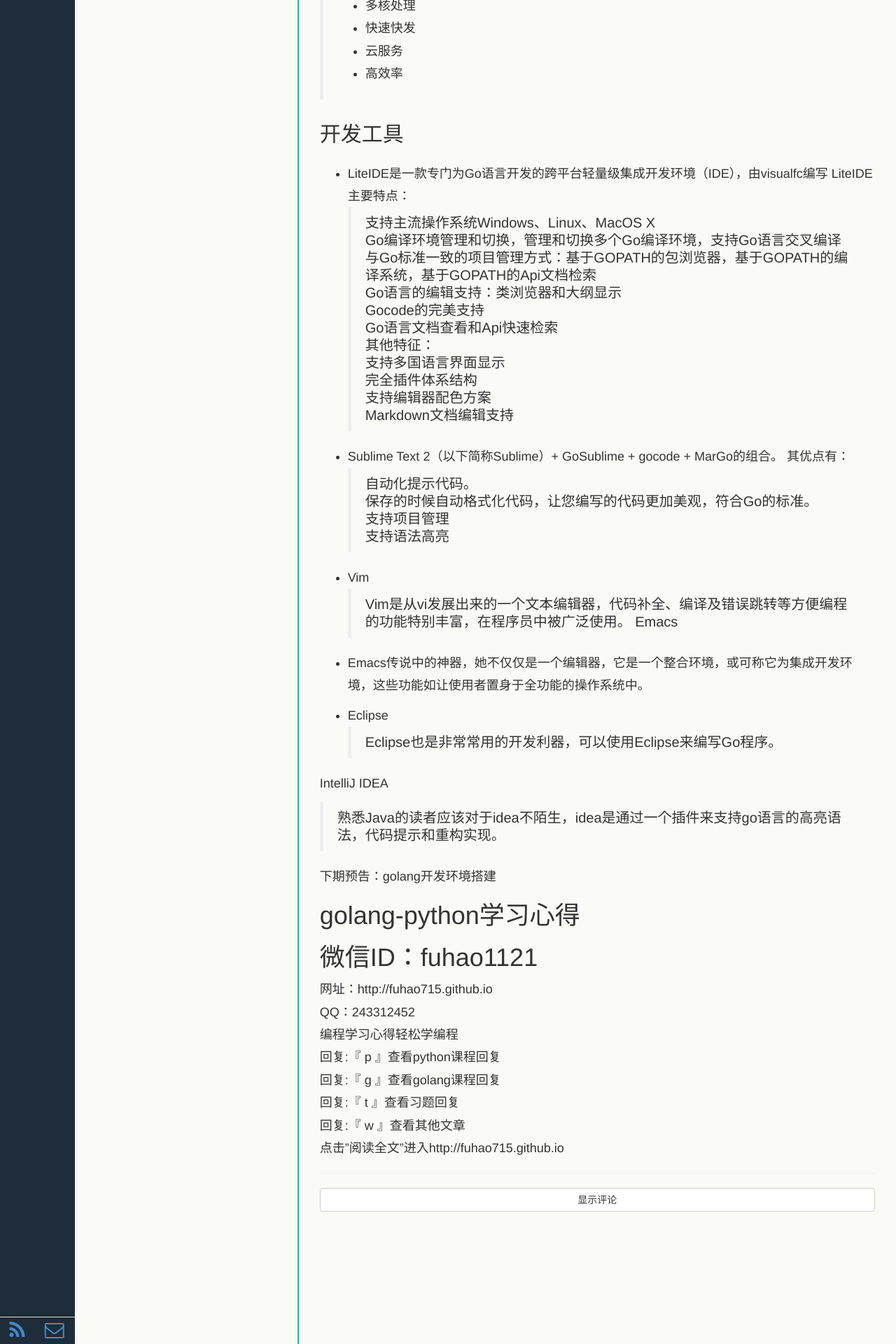
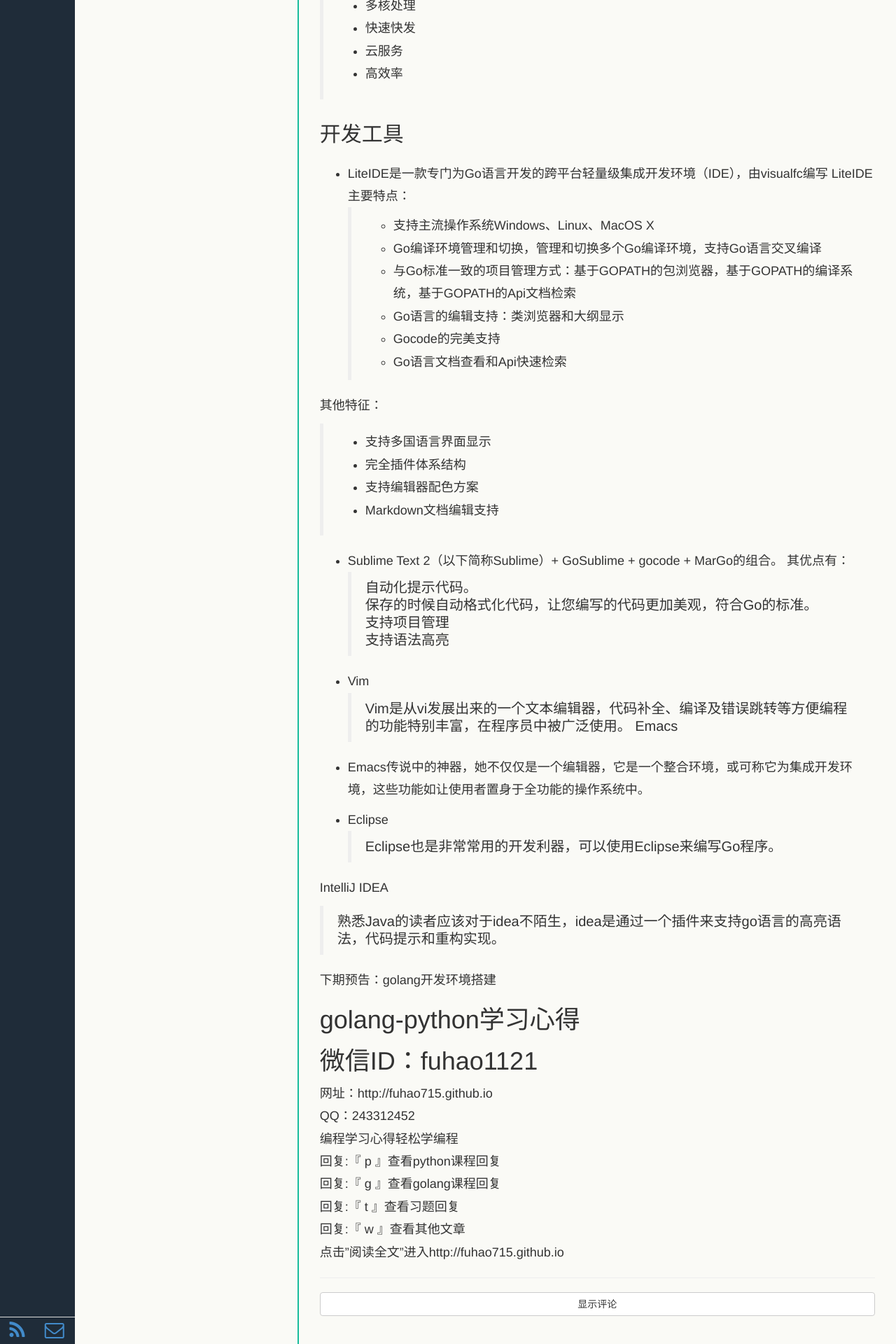
Before and after one commit to fuhao715/fuhao715.github.io, a Jekyll site: the page built from _posts/Technology/golang/2014-03-17-golang-next-c.md, in a window 1280 px wide. Shown: the part 2264-4184 px from the top of the page at 70% size. Built offline with Jekyll 4.4.1, drawn with Linux system fonts in a browser that asks for light colours; Markdown is read by kramdown in place of the engine named in the settings.

Commit message:
格式化

```diff
--- a/_posts/Technology/golang/2014-03-17-golang-next-c.md
+++ b/_posts/Technology/golang/2014-03-17-golang-next-c.md
@@ -77,17 +77,18 @@ Go语言在Go1版本上支持Windows, 苹果Mac OS X, Linux和FreeBSD操作系
 ## 开发工具
 * LiteIDE是一款专门为Go语言开发的跨平台轻量级集成开发环境（IDE），由visualfc编写
 LiteIDE主要特点：
-> 支持主流操作系统Windows、Linux、MacOS X
-> Go编译环境管理和切换，管理和切换多个Go编译环境，支持Go语言交叉编译
-> 与Go标准一致的项目管理方式：基于GOPATH的包浏览器，基于GOPATH的编译系统，基于GOPATH的Api文档检索
-> Go语言的编辑支持：类浏览器和大纲显示
-> Gocode的完美支持
-> Go语言文档查看和Api快速检索
+> * 支持主流操作系统Windows、Linux、MacOS X
+> * Go编译环境管理和切换，管理和切换多个Go编译环境，支持Go语言交叉编译
+> * 与Go标准一致的项目管理方式：基于GOPATH的包浏览器，基于GOPATH的编译系统，基于GOPATH的Api文档检索
+> * Go语言的编辑支持：类浏览器和大纲显示
+> * Gocode的完美支持
+> * Go语言文档查看和Api快速检索
+
 其他特征：
-> 支持多国语言界面显示
-> 完全插件体系结构
-> 支持编辑器配色方案
-> Markdown文档编辑支持
+> * 支持多国语言界面显示
+> * 完全插件体系结构
+> * 支持编辑器配色方案
+> * Markdown文档编辑支持
 
 
 * Sublime Text 2（以下简称Sublime）+ GoSublime + gocode + MarGo的组合。
```
